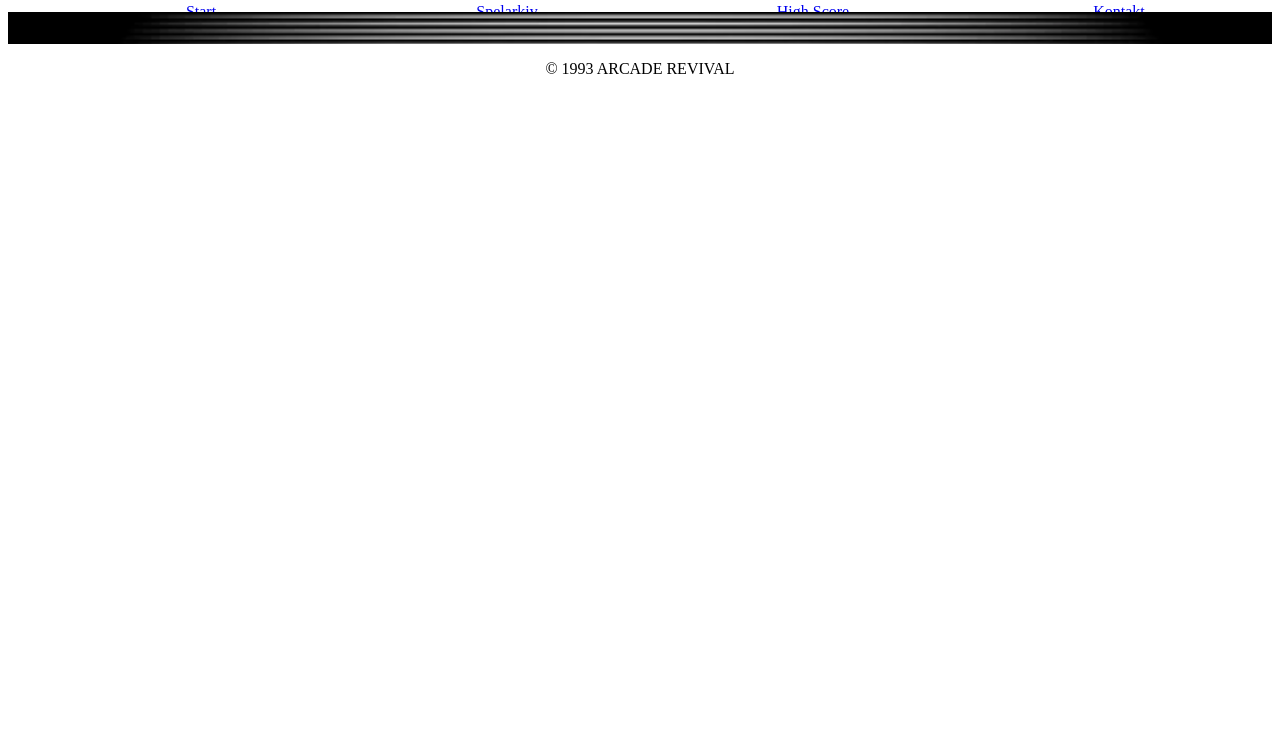
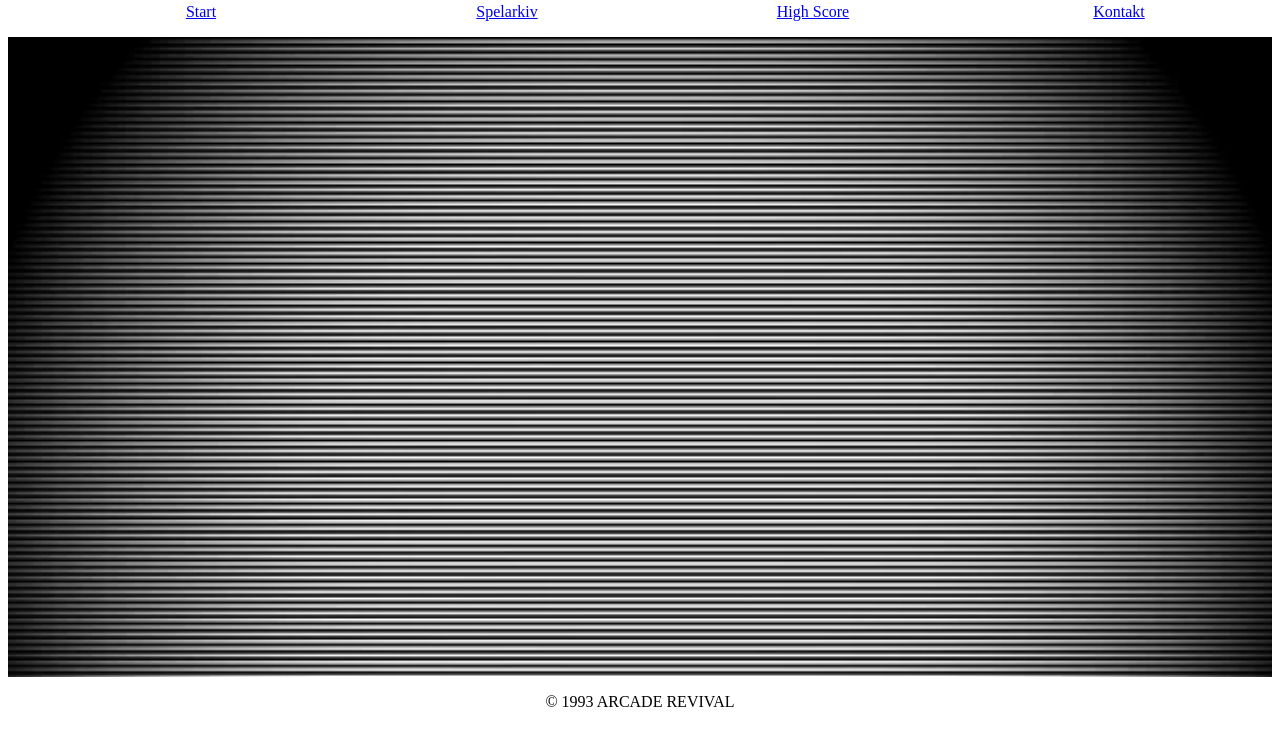
Before and after one commit to Anknert08/Arcade_Revival, a plain HTML site: page index.html in a window 1280 px wide. Shown: the part 81-816 px from the top of the page. Drawn offline with Linux system fonts and the light colour scheme.

Commit message:
Rättat till grif layouten

```diff
--- a/AR.css
+++ b/AR.css
@@ -2,9 +2,9 @@ body{
     min-height: 100vh;
 }
 #grid{
-    min-height:100%;
+    min-height:100vh;
     display: grid;
-    grid-template-rows: 60px 25px 1fr 20px;
+    grid-template-rows: 60px auto 1fr auto;
     grid-template-columns: 100%;
 }
 header{
@@ -18,6 +18,8 @@ main{
 }
 .button_container{
     display: grid;
+    grid-template-columns: 200px 1fr 100px 200px;
+    grid-template-rows: 1fr 100px;
 }
 footer{
     grid-row: 4 / 5;
```
